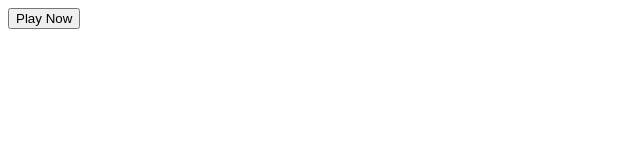
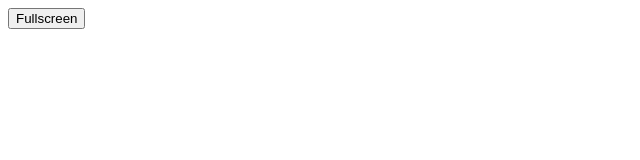
Before and after one commit to maddd355/marss, a plain HTML site: page index.html in a window 1280 px wide. Shown: the full height of the page, 0-640 px from the left. Drawn offline with Linux system fonts and the light colour scheme.

Commit message:
Update index.html

```diff
--- a/index.html
+++ b/index.html
@@ -4,7 +4,7 @@
   </head>
 
   <body>
-    <button>Play Now</button>
+    <button>Fullscreen</button>
     <script>
       var urlObj = new window.URL(window.location.href);
       var url = "https://maddd355.github.io/marss/home.html";
```
